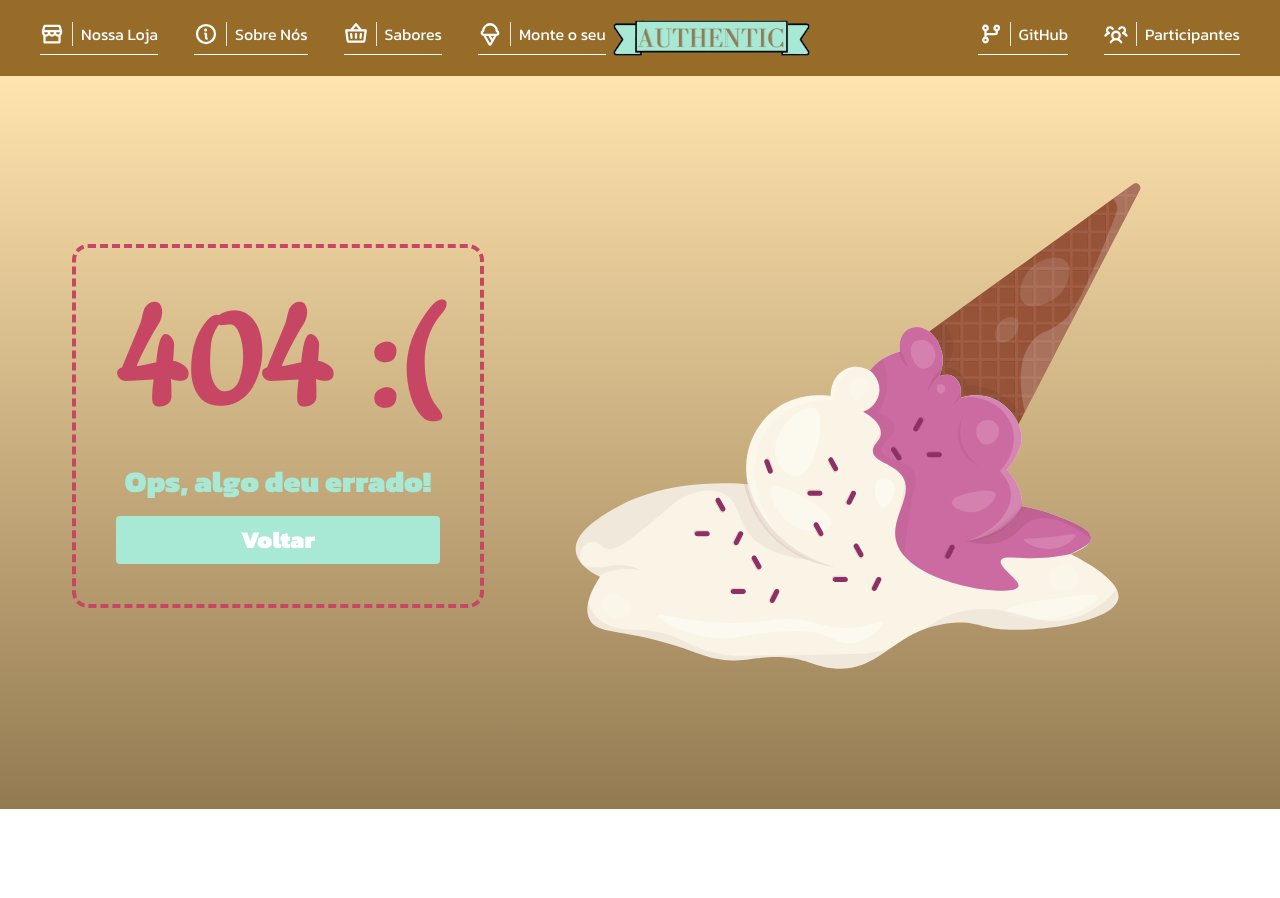
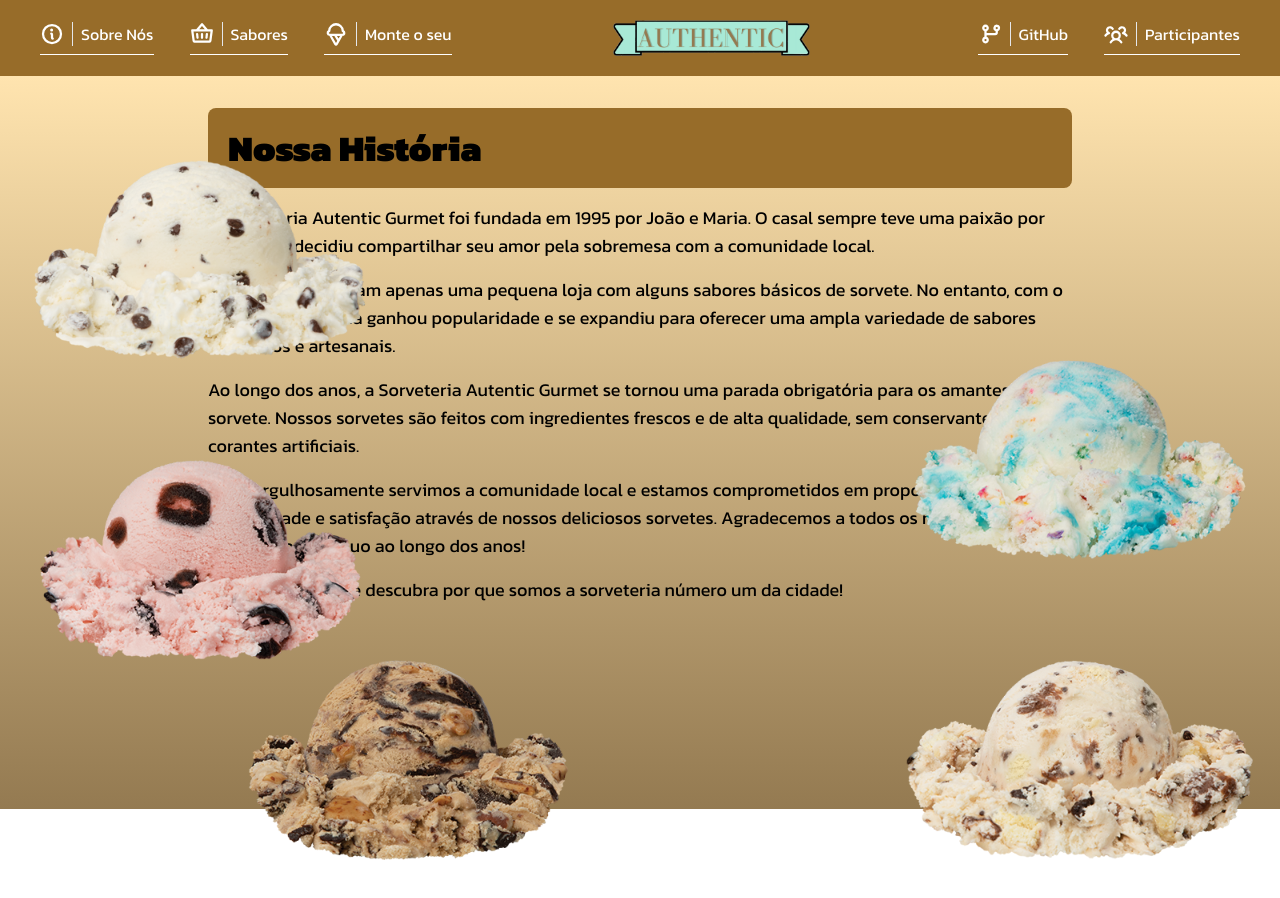
Before and after one commit to JPBM135/ice-cream-design, a Next.js app: page /about in a window 1280 px wide. Before the commit this address had no page. Shown: the top 898 px of the page. Before the commit the page ends 809 px from the top, so only its background shows below. Built offline with nearby package versions, Linux system fonts and the light colour scheme; a web font is replaced by a local one.

Commit message:
chore(*): stuff

```diff
--- a/app/about/page.tsx
+++ b/app/about/page.tsx
@@ -1,12 +1,75 @@
+import Image from 'next/image';
 import { NotFoundComponent } from '../components/404';
 import { Header } from '../components/Header';
 
-export default function Home() {
+export default function HistoryPage() {
 	return (
 		<div className="w-full h-fit">
 			<Header allowBiggerLogo={false} />
 			<main className="w-full h-[91.6vh] bg-gradient-to-b from-bg_color to-bg_color_secondary">
-				<NotFoundComponent />
+				<div className="max-w-4xl mx-auto px-4 py-8">
+					<h1 className="text-4xl font-bold mb-4 bg-bg_color_tertiary p-5 rounded-lg">Nossa História</h1>
+					<p className="text-lg mb-4">
+						A Sorveteria Autentic Gurmet foi fundada em 1995 por João e Maria. O casal sempre teve uma paixão por
+						sorvetes e decidiu compartilhar seu amor pela sobremesa com a comunidade local.
+					</p>
+					<p className="text-lg mb-4">
+						No início, eles tinham apenas uma pequena loja com alguns sabores básicos de sorvete. No entanto, com o
+						tempo, a sorveteria ganhou popularidade e se expandiu para oferecer uma ampla variedade de sabores
+						exclusivos e artesanais.
+					</p>
+					<p className="text-lg mb-4">
+						Ao longo dos anos, a Sorveteria Autentic Gurmet se tornou uma parada obrigatória para os amantes de sorvete.
+						Nossos sorvetes são feitos com ingredientes frescos e de alta qualidade, sem conservantes ou corantes
+						artificiais.
+					</p>
+					<p className="text-lg mb-4">
+						Hoje, orgulhosamente servimos a comunidade local e estamos comprometidos em proporcionar momentos de
+						felicidade e satisfação através de nossos deliciosos sorvetes. Agradecemos a todos os nossos clientes pelo
+						apoio contínuo ao longo dos anos!
+					</p>
+					<p className="text-lg">Venha nos visitar e descubra por que somos a sorveteria número um da cidade!</p>
+					<Image
+						alt="Imagem de sorvete"
+						className="absolute right-0 top-[300px]"
+						height={400}
+						quality={100}
+						src="/balls/birthday-cake.png"
+						width={400}
+					/>
+					<Image
+						alt="Imagem de sorvete"
+						className="absolute right-0 top-[600px]"
+						height={400}
+						quality={100}
+						src="/balls/banana-cake.png"
+						width={400}
+					/>
+					<Image
+						alt="Imagem de sorvete"
+						className="absolute left-0 top-[400px] t"
+						height={400}
+						quality={100}
+						src="/balls/black-cherry.png"
+						width={400}
+					/>
+					<Image
+						alt="Imagem de sorvete"
+						className="absolute left-0 top-[100px]"
+						height={400}
+						quality={100}
+						src="/balls/chocolate-chip.png"
+						width={400}
+					/>
+					<Image
+						alt="Imagem de sorvete"
+						className="absolute m-auto top-[600px]"
+						height={400}
+						quality={100}
+						src="/balls/cappuccino-crunch.png"
+						width={400}
+					/>
+				</div>
 			</main>
 		</div>
 	);
--- a/app/components/BigHeader.tsx
+++ b/app/components/BigHeader.tsx
@@ -33,11 +33,6 @@ export function BigImageHeader(): JSX.Element {
 					<Image alt="Authentic Gourmet Logo" className="mt-52" height={250} src="/logo.png" width={250} />
 				</div>
 				<nav className="flex space-x-4 gap-5">
-					<Link className={`text-white hover:border-b-primary flex pb-2 border-b-white border-b `} href="/store">
-						<Storefront size={24} weight="bold" />
-						<VerticalDivider />
-						Nossa Loja
-					</Link>
 					<Link className={`text-white hover:border-b-primary flex pb-2 border-b-white border-b `} href="/about">
 						<Info size={24} weight="bold" />
 						<VerticalDivider />
--- a/app/components/Header.tsx
+++ b/app/components/Header.tsx
@@ -56,18 +56,8 @@ export function Header({ allowBiggerLogo = true }: { allowBiggerLogo?: boolean }
 
 	return (
 		<div className="px-10 py-5 w-full flex items-center justify-between bg-bg_color_tertiary sticky top-0 z-50">
-			<div className="flex items-center space-x-4 w-[40rem]">
+			<div className="flex justify-between items-center space-x-4 w-[40rem]">
 				<nav className="flex space-x-4 gap-5">
-					<Link
-						className={`text-white hover:border-b-primary flex pb-2 border-b-white border-b ${
-							isSelected('/store', path) ? glowTailwindClass : ''
-						}`}
-						href="/store"
-					>
-						<Storefront size={24} weight="bold" />
-						<VerticalDivider />
-						Nossa Loja
-					</Link>
 					<Link
 						className={`text-white hover:border-b-primary flex pb-2 border-b-white border-b ${
 							isSelected('/about', path) ? glowTailwindClass : ''
@@ -138,7 +128,7 @@ export function Header({ allowBiggerLogo = true }: { allowBiggerLogo?: boolean }
 						Participantes
 					</div>
 					{studentsOpen && (
-						<div className="absolute top-20 right-2 bg-bg_color rounded-md shadow-md p-4 border-gray-900 border-2">
+						<div className="z-50 absolute top-20 right-2 bg-bg_color rounded-md shadow-md p-4 border-gray-900 border-2">
 							<div className="flex items-center space-x-2 text-gray-800 border-b border-gray-300" />
 							{student.map((student) => (
 								<div
--- a/app/make-your/page.tsx
+++ b/app/make-your/page.tsx
@@ -144,14 +144,14 @@ export default function FlavorsPage() {
 						</div>
 					))}
 				</div>
-				<div className="w-[600px] h-[91.5vh] bg-secondary sticky right-0 top-[5rem] flex flex-col justify-between">
+				<div className="w-[600px] h-[91.5vh] bg-secondary sticky right-0 top-[5rem] flex flex-col">
 					<div className="h-5">
 						{flavors
 							.filter((flavor) => flavor.selected)
 							.map((flavor, index) => (
 								<Image
 									alt={flavor.name}
-									className={`m-auto mb-0 relative z-${index} select-none`}
+									className={`m-auto -mb-80 relative top-40 z-${index} select-none`}
 									height={selectedIceCreamSize ?? 300}
 									key={flavor.id}
 									loading="lazy"
--- a/app/page.tsx
+++ b/app/page.tsx
@@ -1,44 +1,50 @@
+import Image from 'next/image';
 import { BigImageHeader } from './components/BigHeader';
 import { Header } from './components/Header';
 
 export default function Home() {
 	return (
-		<div className="w-full h-full bg-gradient-to-b from-bg_color to-bg_color_secondary">
+		<div className="w-full h-full pb-30 bg-gradient-to-b from-bg_color to-bg_color_secondary">
 			<BigImageHeader />
-			<main className="w-full h-[96vh] flex flex-col items-center gap-10">
-				<div className="mt-10 p-5 border-4 border-dashed border-primary rounded-2xl">
-					<h1 className="text-5xl font-bold text-center text-white px-4 py-2 mx-36 mb-5 font-cookie">
-						Authentic Gourmet
-					</h1>
+			<main className="w-full h-[96vh] flex flex-col items-center justify-center gap-10 px-10">
+				<div className="bg-primary rounded-2xl p-10">
+					<h1 className="text-5xl font-bold text-center text-white mb-5 font-cookie">Authentic Gourmet</h1>
 					<h3 className="text-2xl font-bold text-center text-white">
 						Sorvetes irresistíveis que fazem seu paladar dançar de alegria!
 					</h3>
 				</div>
 
-				<article className="w-3/6 flex flex-col justify-center gap-5 px-5 py-5 bg-secondary rounded-xl">
-					<p>
+				<div className="flex">
+					<article className="w-full max-w-3xl bg-secondary rounded-xl p-10">
+						<p className="text-lg mb-5">
 							Bem-vindos à Sorveteria <span className="text-primary">Authentic!</span>
 						</p>
-
-					<p>
+						<p className="text-lg mb-5">
 							Na Sorveteria Authentic, a doçura se torna realidade. Somos mais do que apenas uma sorveteria; somos um
 							refúgio de sabores autênticos, momentos felizes e lembranças doces. Aqui, mergulhe em um mundo de delícias
 							geladas que vão encantar seus sentidos e alegrar seu coração.
 						</p>
-
-					<p>
-						Sinta o sabor autêntico em cada colherada. Nossos sorvetes são cuidadosamente preparados com ingredientes da
-						mais alta qualidade, proporcionando uma explosão de sabores deliciosos. Desde os clássicos como baunilha e
-						chocolate até as criações mais ousadas, como pistache com framboesa, nossa variedade de opções atende a
-						todos os paladares.
+						<p className="text-lg mb-5">
+							Sinta o sabor autêntico em cada colherada. Nossos sorvetes são cuidadosamente preparados com ingredientes
+							da mais alta qualidade, proporcionando uma explosão de sabores deliciosos. Desde os clássicos como
+							baunilha e chocolate até as criações mais ousadas, como pistache com framboesa, nossa variedade de opções
+							atende a todos os paladares.
 						</p>
-
-					<p>
+						<p className="text-lg mb-5">
 							Acreditamos que a sorveteria é um lugar para todas as idades. Das crianças aos mais velhos, todos são
 							bem-vindos em nossa atmosfera calorosa e acolhedora. Crie momentos doces com sua família e amigos,
 							compartilhando sorvetes gigantes, casquinhas coloridas e taças cheias de felicidade.
 						</p>
 					</article>
+					<Image
+						alt="Imagem de sorvete"
+						className="absolute right-0 top-[400px]"
+						height={400}
+						quality={100}
+						src="/ice-cream.png"
+						width={400}
+					/>
+				</div>
 			</main>
 		</div>
 	);
```
Lines whose indentation alone changed are shown as unchanged.
